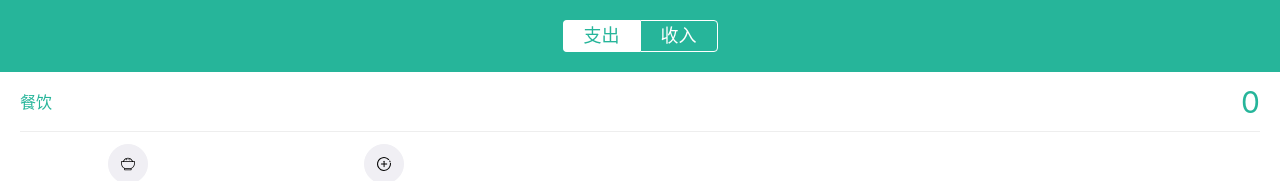
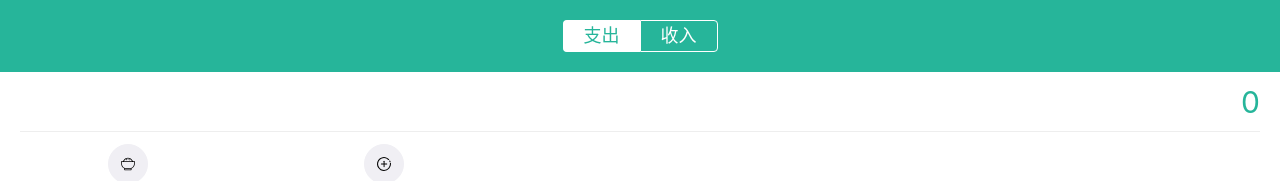
Before and after one commit to April-cl/daily-book, a React app: page /#/edit in a window 1280 px wide. Shown: the top 181 px of the page. Built offline with nearby package versions, Linux system fonts and the light colour scheme.

Commit message:
收集表单数据：OutputSection.tsx

```diff
--- a/src/views/Edit.tsx
+++ b/src/views/Edit.tsx
@@ -32,7 +32,7 @@ function Edit() {
   return (
     <EditLayout>
       <CategorySection value={record.category} onChange={(category) => {onChange({category})}} />
-      <OutputSection value={record.output} />
+      <OutputSection output = {record.output} tag = {record.tag} />
       <TagsSection value={record.tag} onChange={(tag) => {onChange({tag})}} />
       <DateSection />
       <NotesSection value={record.note} onChange={(note: string) => {onChange({note})}} />
--- a/src/views/Edit/OutputSection.tsx
+++ b/src/views/Edit/OutputSection.tsx
@@ -20,14 +20,15 @@ const Wrapper = styled.section`
   }
 `
 type Props = {
-  value: string
+  output: string,
+  tag: string
 }
 const OutputSection: React.FC<Props> = (props) => {
   return (
     <Wrapper>
       <div className="outputWrapper">
-        <div className="tagSelected">餐饮</div>
-        <div className="count">{props.value}</div>
+        <div className="tagSelected">{props.tag}</div>
+        <div className="count">{props.output}</div>
       </div>
     </Wrapper>
   )
```
